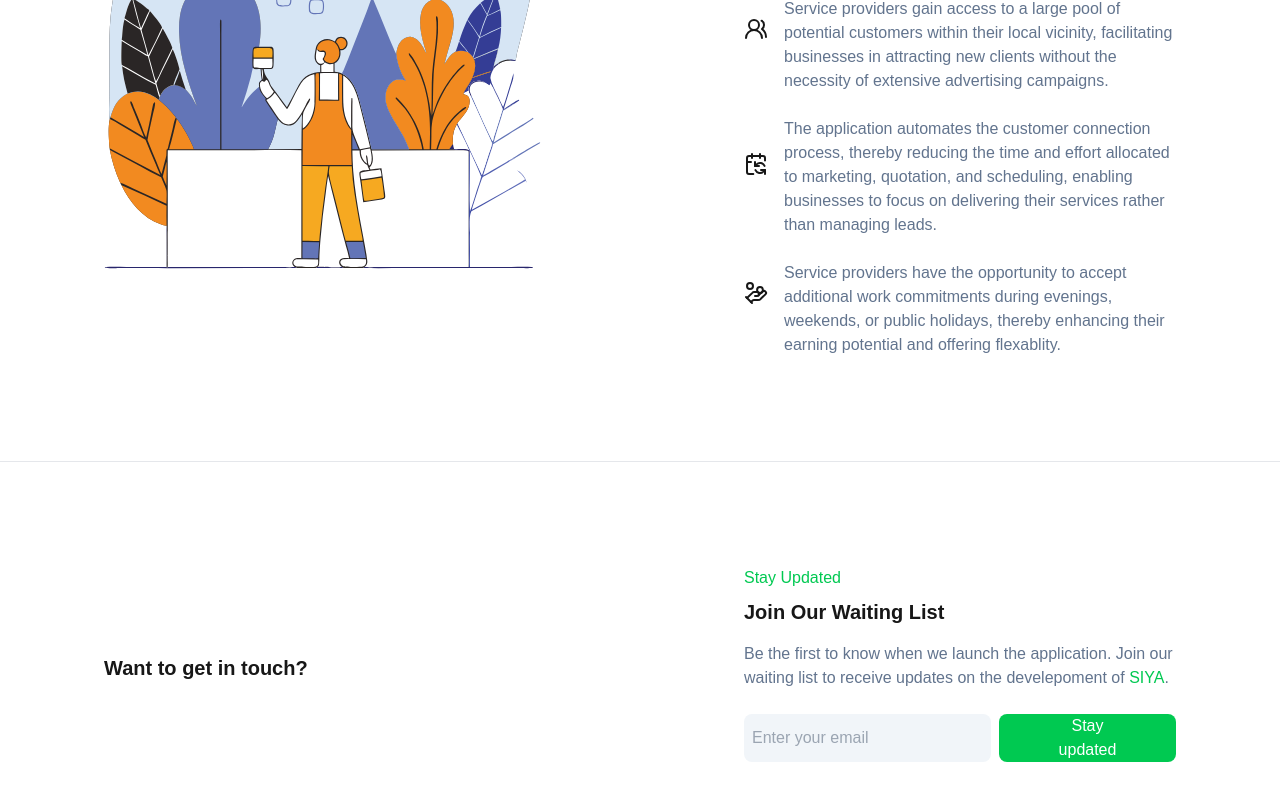
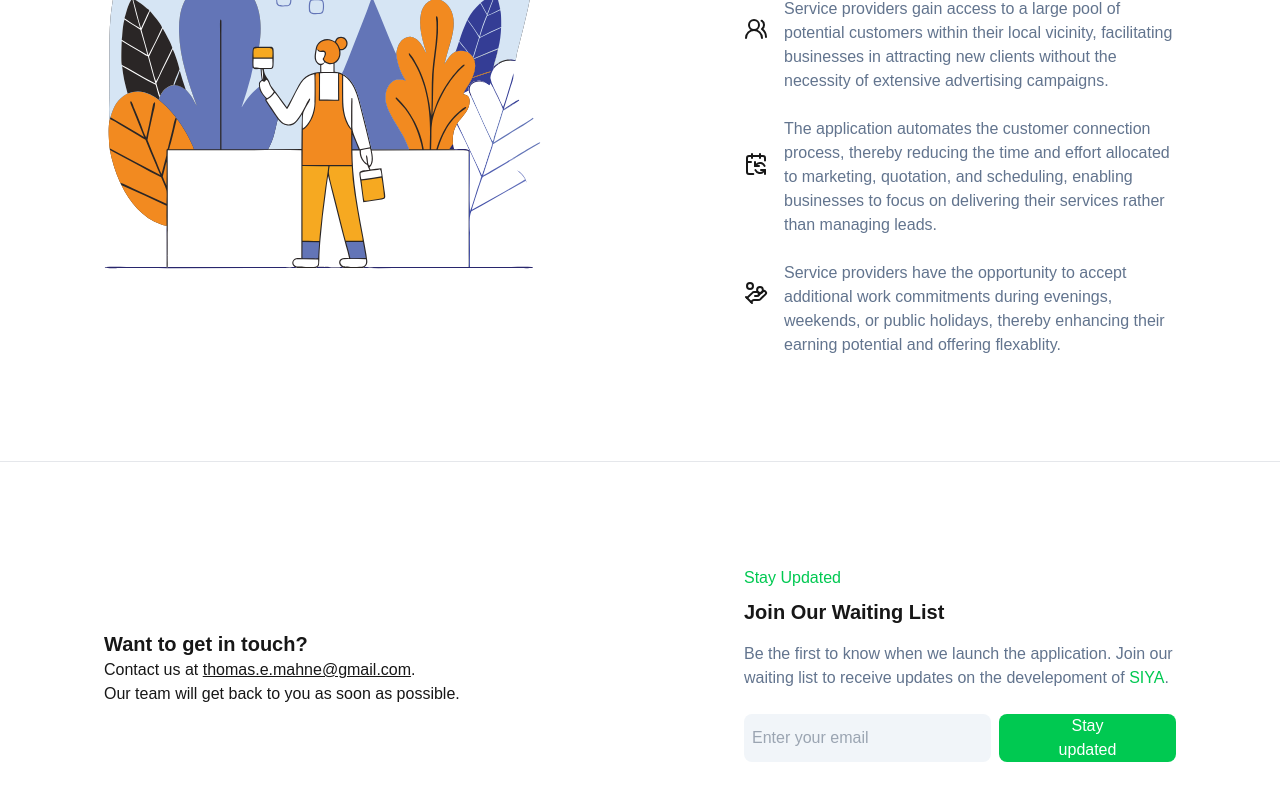
Before and after one commit to thomahn3/siya, a Next.js app in the folder landingpage/: page / in a window 1280 px wide. Shown: the part 1533-2333 px from the top of the page. Built offline with nearby package versions, Linux system fonts and the light colour scheme.

Commit message:
copywriting

```diff
--- a/landingpage/app/page.tsx
+++ b/landingpage/app/page.tsx
@@ -119,7 +119,8 @@ export default function Home() {
             <div className="p-6 md:w-1/2">
               <div className="ml-20 mr-20">
                 <p className="text-xl font-bold mt-2">Want to get in touch?</p>
-
+                <p>Contact us at <a href="mailto:thomas.e.mahne@gmail.com" className="underline">thomas.e.mahne@gmail.com</a>.</p>
+                <p>Our team will get back to you as soon as possible.</p>
               </div>
             </div>
             <div className="p-6 md:w-1/2">
```
Also changed, not shown: 1 other file (tests, documents, lock files or other folders).
